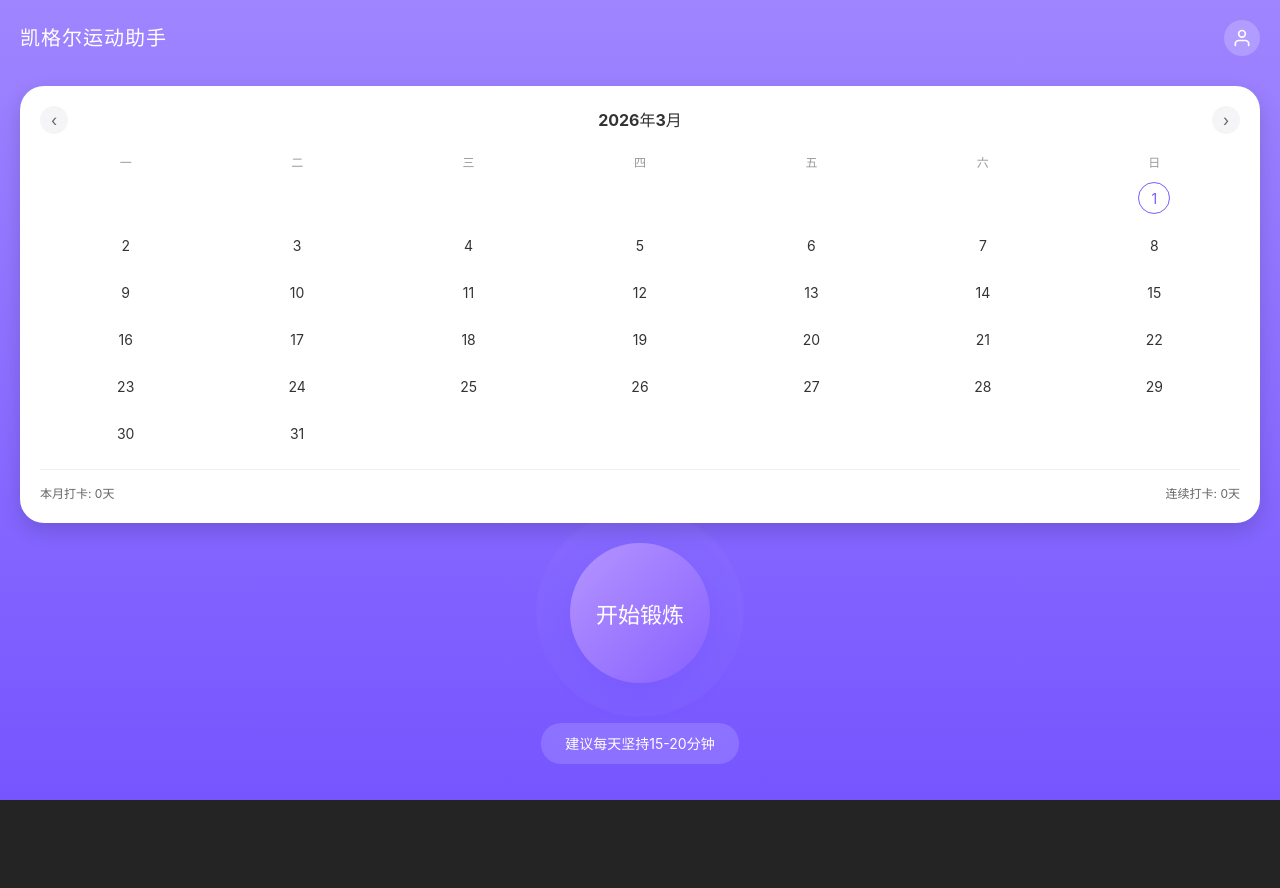
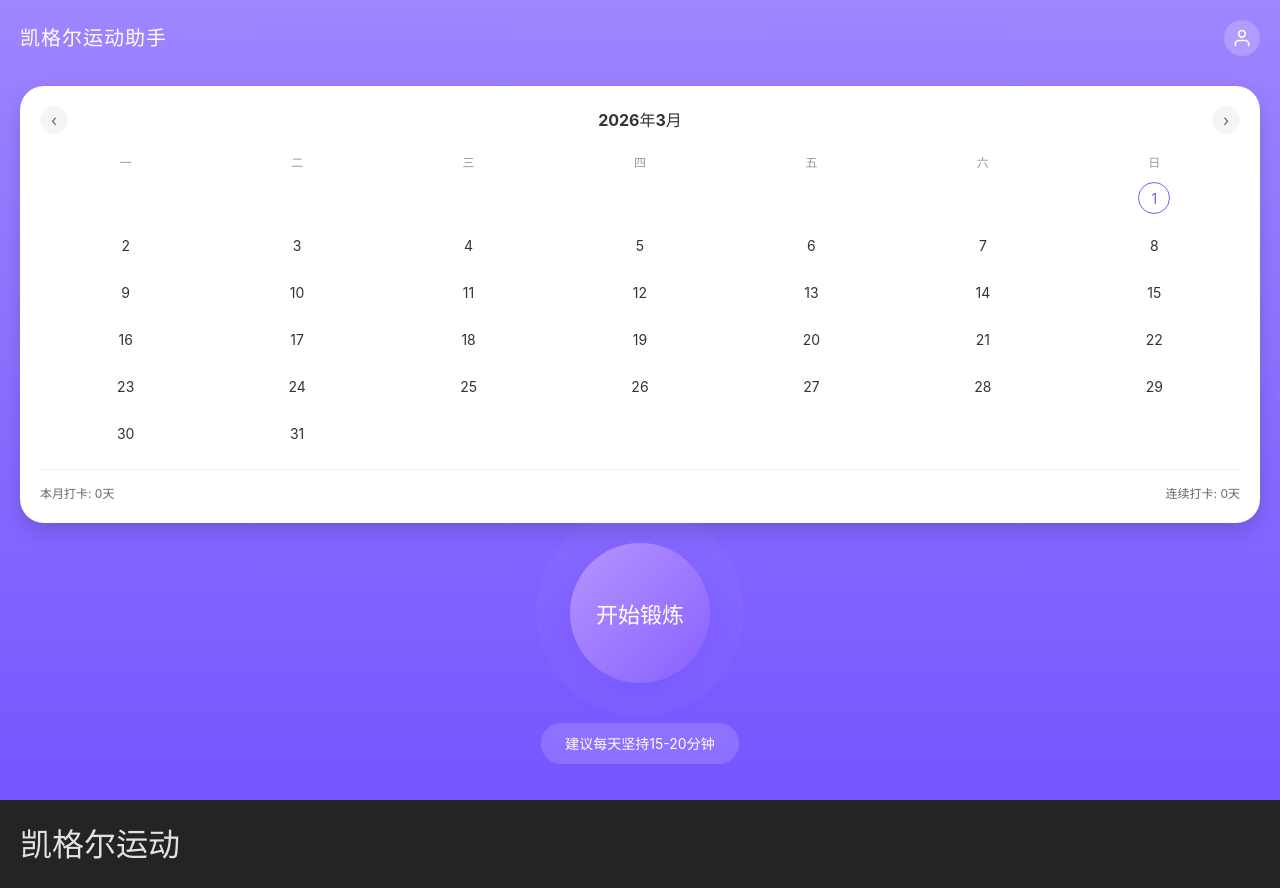
Before and after one commit to wws1993/android_builder, a website: page www/index.html in a window 1280 px wide. Before the commit the page ends 800 px from the top, so only its background shows below. Drawn offline with Linux system fonts and the light colour scheme.

Commit message:
Build [release]: 2026/3/2 01:33:19

```diff
--- a/www/index.html
+++ b/www/index.html
@@ -9,11 +9,18 @@
 
 
 
+
 <!-- INJECT_START -->
 <style>body{padding: env(safe-area-inset-top) env(safe-area-inset-right) env(safe-area-inset-bottom) env(safe-area-inset-left);}</style>
 <!-- INJECT_END -->
 </head>
   <body>
     <div id="root"></div>
+
+    <div class="container">
+      <div class="header">
+        <h1>凯格尔运动</h1>
+      </div>
+    </div>
   </body>
 </html>
```
Also changed, not shown: .github/workflows/android-build.yml.
